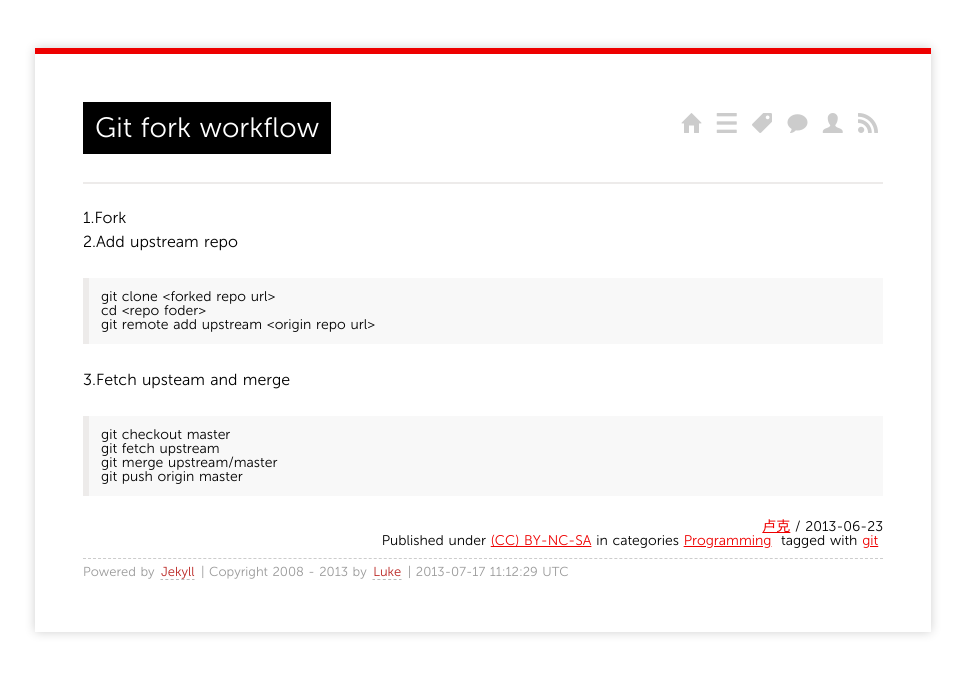
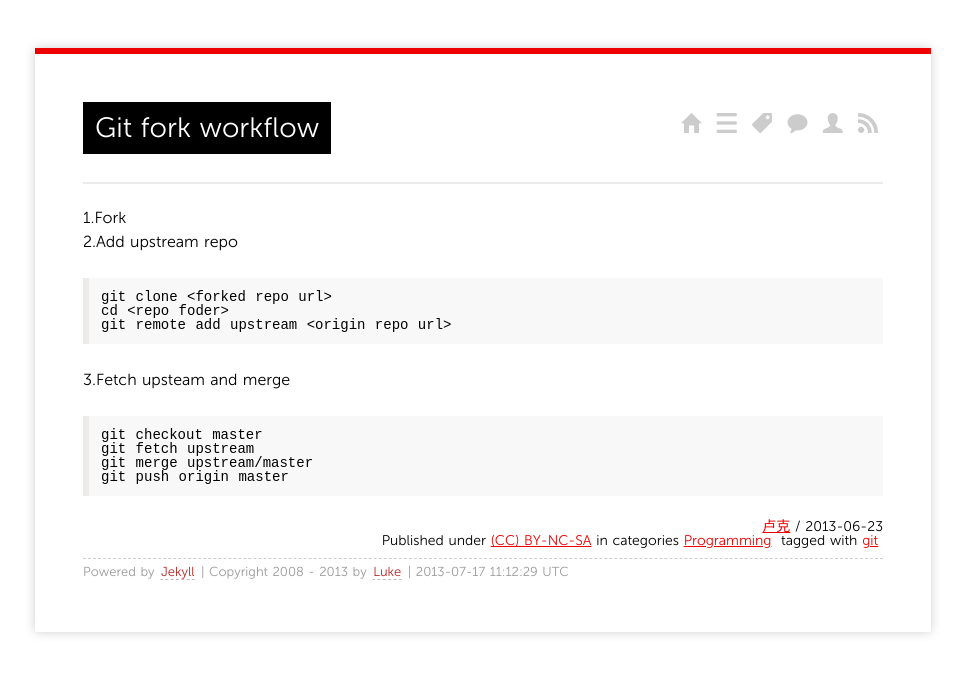
Before and after one commit to dashjim/dashjim.github.com, a Jekyll site: the page built from _posts/2013/2013-06-23-git-fork-workflow.md, in a window 1280 px wide. Shown: the top 674 px of the page, without its empty margins (157-1122 px from the left). Built offline with Jekyll 4.4.1, drawn with Linux system fonts in a browser that asks for light colours; Markdown is read by kramdown in place of the engine named in the settings; comment, search, counter and statistics services are not loaded.

Commit message:
调整字体

```diff
--- a/media/css/screen.css
+++ b/media/css/screen.css
@@ -61,7 +61,7 @@
     font-size:16px;word-spacing:1px;
     margin-left:auto;
     margin-right:auto;
-    font-family:MuseoSans,Georgia,"Microsoft YaHei",Trebuchet,"Trebuchet MS",Tahoma,"Lucida Grande","Lucida Sans Unicode",Verdana,sans-serif;
+    font-family:MuseoSans,Trebuchet,"Trebuchet MS",Tahoma,"Lucida Grande","Lucida Sans Unicode","Hiragino Sans GB","Hiragino Sans GB W3","Microsoft YaHei",Verdana,sans-serif;
     color:#000000;
     background-color:#ffffff;
 }
@@ -125,12 +125,14 @@
 pre {
     border-left: 6px solid #edebea;
     overflow: auto;
+    font-family: monospace;
     font-size: 14px;
     padding: 12px;
     margin: 0 0 24px;
 	background-color: #f3f3f3;
 }
 p code {
+    font-family: monospace;
     font-size: 14px;
     border: 1px solid #edebea;
 }
```
